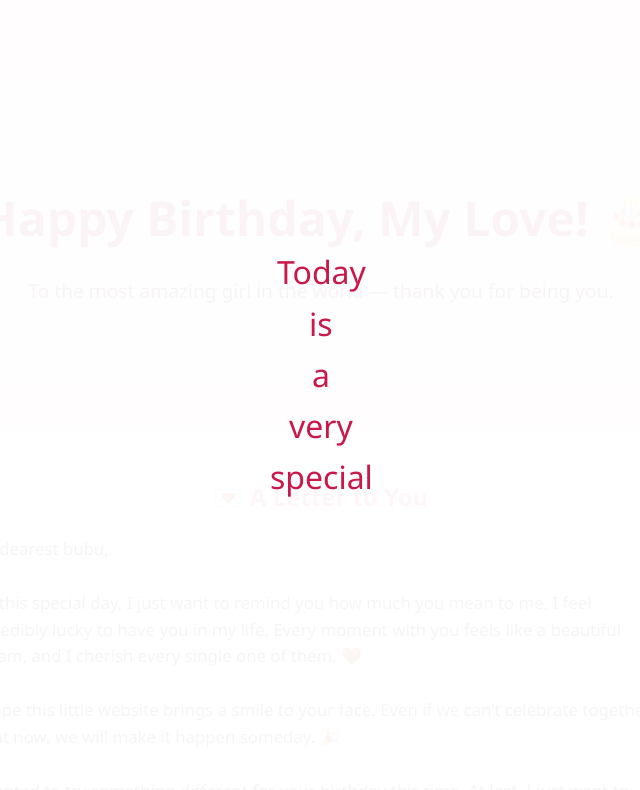
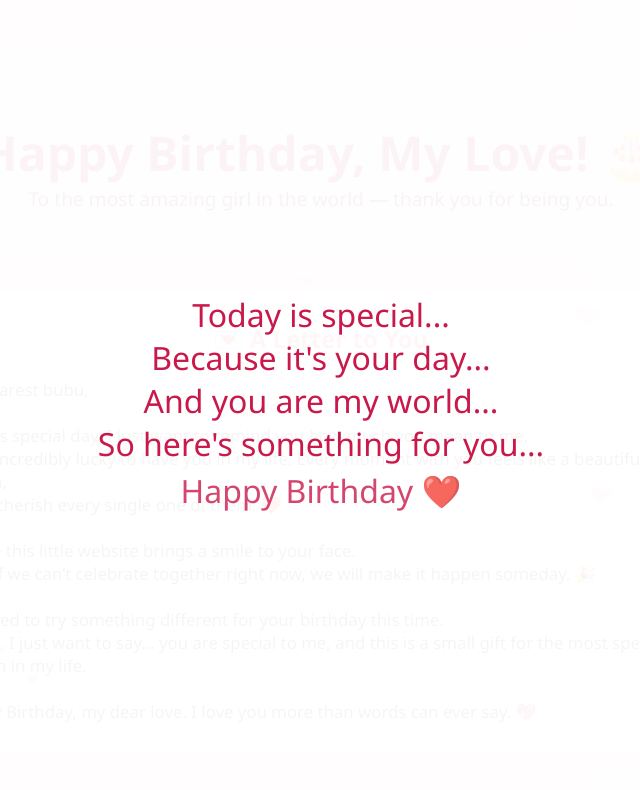
Before and after one commit to 1234krish00ruh/Happy-Brithday-, a plain HTML site: page index.html in a window 1280 px wide. Shown: the top 790 px of the page, without its empty margins (319-959 px from the left). Drawn offline with Linux system fonts and the light colour scheme.

Commit message:
Update index.html

```diff
--- a/index.html
+++ b/index.html
@@ -5,16 +5,18 @@
 <meta name="viewport" content="width=device-width, initial-scale=1.0" />
 <title>Happy Birthday, My Love!</title>
 <style>
-    /* Flowing gradient background */
+/* Reset */
+* { margin: 0; padding: 0; box-sizing: border-box; }
+
+/* Animated gradient background */
 body {
-      margin: 0;
   font-family: 'Segoe UI', sans-serif;
+  height: 100vh;
+  overflow-x: hidden;
+  color: #333;
   background: linear-gradient(270deg, #ffe5ec, #ffd6e0, #ffc2d1, #ffb3c6);
   background-size: 800% 800%;
-      animation: gradientFlow 15s ease infinite;
-      color: #333;
-      text-align: center;
-      line-height: 1.6;
+  animation: gradientFlow 20s ease infinite;
 }
 @keyframes gradientFlow {
   0% { background-position: 0% 50%; }
@@ -22,43 +24,64 @@
   100% { background-position: 0% 50%; }
 }
 
-    /* Intro text animation */
+/* Floating hearts */
+.heart {
+  position: fixed;
+  bottom: -10px;
+  font-size: 20px;
+  color: rgba(255, 105, 180, 0.7);
+  animation: floatUp 8s linear infinite;
+}
+@keyframes floatUp {
+  0% { transform: translateY(0) scale(1); opacity: 1; }
+  100% { transform: translateY(-110vh) scale(1.5); opacity: 0; }
+}
+
+/* Intro overlay */
 .intro {
   position: fixed;
   top: 0; left: 0;
   width: 100%; height: 100%;
-      background: rgba(255,255,255,0.95);
-      display: flex;
-      justify-content: center;
-      align-items: center;
-      flex-direction: column;
+  background: rgba(255, 255, 255, 0.95);
+  display: flex; flex-direction: column;
+  justify-content: center; align-items: center;
+  z-index: 1000;
+  animation: fadeOut 1s ease forwards;
+  animation-delay: 6s;
+}
+@keyframes fadeOut {
+  to { opacity: 0; visibility: hidden; }
+}
+.intro span {
+  opacity: 0;
+  transform: translateY(20px);
   font-size: 2em;
   color: #c9184a;
-      z-index: 1000;
+  animation: wordFade 1s forwards;
 }
-    .word {
-      opacity: 0;
-      transform: scale(0.8);
-      animation: popIn 0.5s forwards;
+@keyframes wordFade {
+  to { opacity: 1; transform: translateY(0); }
 }
-    @keyframes popIn {
-      to {
-        opacity: 1;
-        transform: scale(1);
-      }
-    }
+.intro span:nth-child(1) { animation-delay: 0.5s; }
+.intro span:nth-child(2) { animation-delay: 1.5s; }
+.intro span:nth-child(3) { animation-delay: 2.5s; }
+.intro span:nth-child(4) { animation-delay: 3.5s; }
+.intro span:nth-child(5) { animation-delay: 4.5s; }
 
 /* Hero section */
 .hero {
-      padding: 60px 20px;
-      background: rgba(255, 255, 255, 0.6);
-      backdrop-filter: blur(6px);
-      border-bottom: 2px solid #ffc2d1;
-      margin-top: 80px;
+  padding: 80px 20px 40px;
+  text-align: center;
+  background: rgba(255, 255, 255, 0.3);
+  backdrop-filter: blur(10px);
+  border-radius: 20px;
+  margin: 40px auto;
+  width: 90%;
+  max-width: 800px;
+  animation: slideIn 1.5s ease forwards;
 }
 .hero h1 {
   font-size: 3em;
-      margin-bottom: 10px;
   color: #c9184a;
 }
 .hero p {
@@ -68,13 +91,13 @@
 
 /* Letter section */
 .letter {
-      max-width: 700px;
+  max-width: 800px;
   margin: 40px auto;
-      background: #fff;
+  background: white;
   padding: 30px;
   border-radius: 15px;
-      box-shadow: 0 4px 12px rgba(0,0,0,0.1);
-      text-align: left;
+  box-shadow: 0 6px 15px rgba(0,0,0,0.1);
+  animation: fadeUp 1.5s ease forwards;
 }
 .letter h2 {
   text-align: center;
@@ -83,53 +106,80 @@
 .letter p {
   font-size: 1.05em;
   color: #444;
+  white-space: pre-line;
 }
 
 /* Footer */
 footer {
   padding: 20px;
-      background: #fff0f5;
+  text-align: center;
   font-size: 0.9em;
   color: #7f4f24;
-      border-top: 2px solid #ffc2d1;
+}
+
+/* Animations */
+@keyframes slideIn {
+  from { transform: translateY(-30px); opacity: 0; }
+  to { transform: translateY(0); opacity: 1; }
+}
+@keyframes fadeUp {
+  from { transform: translateY(30px); opacity: 0; }
+  to { transform: translateY(0); opacity: 1; }
 }
 </style>
 </head>
 <body>
 
-<!-- Hidden audio (autoplay) -->
+<!-- Hidden background music -->
 <audio autoplay loop>
   <source src="mitwa.mp3" type="audio/mpeg" />
 </audio>
 
+<!-- Floating hearts generator -->
+<script>
+function createHeart() {
+  const heart = document.createElement("div");
+  heart.classList.add("heart");
+  heart.innerHTML = "❤";
+  heart.style.left = Math.random() * 100 + "vw";
+  heart.style.fontSize = Math.random() * 20 + 10 + "px";
+  document.body.appendChild(heart);
+  setTimeout(() => heart.remove(), 8000);
+}
+setInterval(createHeart, 400);
+</script>
+
 <!-- Intro overlay -->
-<div class="intro" id="intro">
-  <span class="word" style="animation-delay: 0s">Today</span>
-  <span class="word" style="animation-delay: 1s">is</span>
-  <span class="word" style="animation-delay: 2s">a</span>
-  <span class="word" style="animation-delay: 3s">very</span>
-  <span class="word" style="animation-delay: 4s">special</span>
-  <span class="word" style="animation-delay: 5s">day</span>
+<div class="intro">
+  <span>Today is special...</span>
+  <span>Because it's your day...</span>
+  <span>And you are my world...</span>
+  <span>So here's something for you...</span>
+  <span>Happy Birthday ❤️</span>
 </div>
 
+<!-- Hero -->
 <section class="hero">
   <h1>Happy Birthday, My Love! 🎂</h1>
   <p>To the most amazing girl in the world — thank you for being you.</p>
 </section>
 
+<!-- Letter -->
 <section class="letter">
   <h2>💌 A Letter to You</h2>
   <p>
-    My dearest bubu,<br><br>
+My dearest bubu,
+
 On this special day, I just want to remind you how much you mean to me.
 I feel incredibly lucky to have you in my life. Every moment with you feels like a beautiful dream,
-    and I cherish every single one of them. ❤️<br><br>
+and I cherish every single one of them. ❤️
 
 I hope this little website brings a smile to your face.
-    Even if we can’t celebrate together right now, we will make it happen someday. 🎉<br><br>
+Even if we can’t celebrate together right now, we will make it happen someday. 🎉
 
 I wanted to try something different for your birthday this time.
 At last, I just want to say… you are special to me, and this is a small gift for the most special person in my life.
+
 Happy Birthday, my dear love. I love you more than words can ever say. 💖
   </p>
 </section>
@@ -138,18 +188,5 @@
   Made with love by [KRISH] 💕 | Forever Yours
 </footer>
 
-<script>
-  // Show intro words in sequence
-  const words = document.querySelectorAll('.word');
-  words.forEach((word, i) => {
-    word.style.animationDelay = `${i}s`;
-  });
-
-  // Remove intro after words are done
-  setTimeout(() => {
-    document.getElementById('intro').style.display = 'none';
-  }, words.length * 1000 + 500);
-</script>
-
 </body>
 </html>
```
Lines whose indentation alone changed are shown as unchanged.
